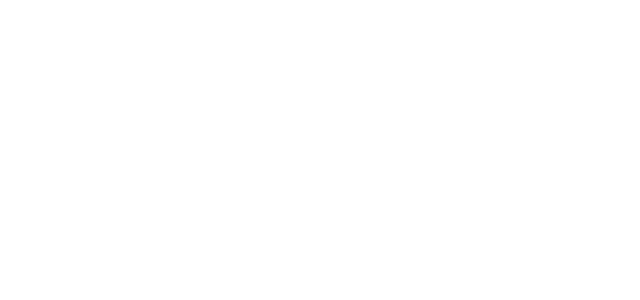
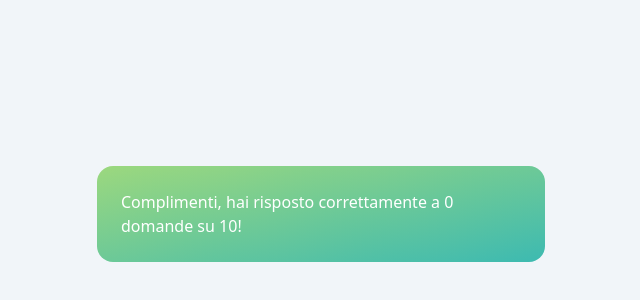
Before and after one commit to rocconmarco/quiz-app, a React (Create React App) app: page /summary in a window 1280 px wide. Before the commit this address had no page. Shown: the part 186-486 px from the top of the page, without its empty margins (319-959 px from the left). Built offline with nearby package versions, Linux system fonts and the light colour scheme.

Commit message:
Implementato correttamente il conteggio delle domande giuste con stato globale gestito da Zustand

```diff
--- a/package.json
+++ b/package.json
@@ -8,7 +8,8 @@
     "react-router-dom": "^6.25.1",
     "react-scripts": "5.0.1",
     "typescript": "^4.9.5",
-    "web-vitals": "^2.1.4"
+    "web-vitals": "^2.1.4",
+    "zustand": "^4.5.4"
   },
   "scripts": {
     "start": "react-scripts start",
--- a/src/App.js
+++ b/src/App.js
@@ -2,6 +2,7 @@ import { BrowserRouter, Route, Routes } from "react-router-dom";
 import WelcomePage from "./pages/WelcomePage";
 import InstructionsPage from "./pages/InstructionsPage";
 import QuizPage from "./pages/QuizPage.tsx";
+import SummaryPage from "./pages/SummaryPage.jsx";
 
 
 function App() {
@@ -11,6 +12,7 @@ function App() {
       <Route path="/" element={<WelcomePage />} />
       <Route path="/instructions" element={<InstructionsPage />} />
       <Route path="/quiz" element={<QuizPage />} />
+      <Route path="/summary" element={<SummaryPage />} />
     </Routes>
     </BrowserRouter>
   );
--- a/src/components/QuestionCard.jsx
+++ b/src/components/QuestionCard.jsx
@@ -1,15 +1,36 @@
 import React, {useState} from "react";
 import Question from "./Question";
 import PossibleAnswer from "./PossibleAnswer";
+import SummaryCard from "./SummaryCard";
+import { useNavigate } from "react-router-dom";
+import useStore from "../store/store.ts";
+
 
 const QuestionCard = ({questions}) => {
   const [currentQuestionIndex, setCurrentQuestionIndex] = useState(0)
   const [selectedAnswer, setSelectedAnswer] = useState(null)
+  const navigate = useNavigate()
+  const addUserAnswer = useStore((state) => state.addUserAnswer)
+  const userAnswers = useStore((state) => state.userAnswers)
+  const correctAnswers = useStore((state) => state.correctAnswers)
 
   const currentQuestion = questions[currentQuestionIndex]
 
   const handleNextQuestion = () => {
-    setCurrentQuestionIndex(currentQuestionIndex + 1)
+    if (selectedAnswer !== null) {
+      addUserAnswer(selectedAnswer)
+      setSelectedAnswer(null)
+
+      if(currentQuestionIndex < questions.length - 1) {
+        setCurrentQuestionIndex(currentQuestionIndex + 1)
+      } else {
+        navigate("/summary")
+      }
+    }
+    else {
+      console.log("Seleziona una risposta prima di continuare.")
+    }
+
   }
 
   const handleAnswerSelect = (answer) => {
--- /dev/null
+++ b/src/components/SummaryCard.jsx
@@ -0,0 +1,18 @@
+import React from 'react'
+
+const SummaryCard = ({userAnswers, correctAnswers}) => {
+    let rightAnswersCounter = 0;
+    for (let i = 0; i < correctAnswers.length; i++) {
+        if(userAnswers[i] === correctAnswers[i]) {
+            rightAnswersCounter++
+        }
+    }
+
+  return (
+    <div className="h-auto w-[28rem] bg-gradient-to-br from-primary to-secondary p-6 text-white flex flex-col gap-4 rounded-2xl items-start justify-center">
+      <p>Complimenti, hai risposto correttamente a {rightAnswersCounter} domande su 10!</p>
+    </div>
+  )
+}
+
+export default SummaryCard
--- a/src/pages/QuizPage.tsx
+++ b/src/pages/QuizPage.tsx
@@ -2,6 +2,7 @@ import React, { useState, useEffect } from "react";
 import QuestionCard from "../components/QuestionCard";
 import questionsList from "../questions/questions.ts";
 import logo from "../logo.png";
+import useStore from "../store/store.ts";
 
 interface Question {
   readonly id: number;
@@ -11,6 +12,9 @@ interface Question {
 }
 
 const QuizPage = () => {
+  const setCorrectAnswers = useStore((state) => state.setCorrectAnswers);
+  const resetAnswers = useStore((state) => state.resetAnswers);
+
   const [randomQuestions, setRandomQuestions] = useState([] as Question[]);
   const [isLoading, setIsLoading] = useState(true);
 
@@ -22,8 +26,13 @@ const QuizPage = () => {
   useEffect(() => {
     const questions = generateRandomQuestions(10);
     setRandomQuestions(questions);
+
+    const correctAnswersList = questions.map((a) => a.correctAnswer)
+    setCorrectAnswers(correctAnswersList)
+    resetAnswers()
+
     setIsLoading(false)
-  }, []);
+  }, [setCorrectAnswers, resetAnswers]);
 
   if (isLoading) {
     return (
--- /dev/null
+++ b/src/pages/SummaryPage.jsx
@@ -0,0 +1,16 @@
+import React from "react";
+import SummaryCard from "../components/SummaryCard";
+import useStore from "../store/store.ts";
+
+const SummaryPage = () => {
+  const userAnswers = useStore((state) => state.userAnswers);
+  const correctAnswers = useStore((state) => state.correctAnswers);
+
+  return (
+    <div className="h-screen w-screen bg-slate-100 flex flex-col items-center justify-center">
+      <SummaryCard userAnswers={userAnswers} correctAnswers={correctAnswers} />
+    </div>
+  );
+};
+
+export default SummaryPage;
--- /dev/null
+++ b/src/store/store.ts
@@ -0,0 +1,19 @@
+import { create } from "zustand";
+
+interface StoreState {
+    correctAnswers: string[];
+    userAnswers: string[];
+    setCorrectAnswers: (answers: string[]) => void;
+    addUserAnswer: (answer: string) => void;
+    resetAnswers: () => void;
+}
+
+const useStore = create<StoreState>((set) => ({
+    correctAnswers: [],
+    userAnswers: [],
+    setCorrectAnswers: (answers) => set({correctAnswers: answers}),
+    addUserAnswer: (answer) => set((state) => ({userAnswers: [...state.userAnswers, answer]})),
+    resetAnswers: () => set({userAnswers: []})
+}))
+
+export default useStore
```
Also changed, not shown: 1 other file (tests, documents, lock files or other folders).
